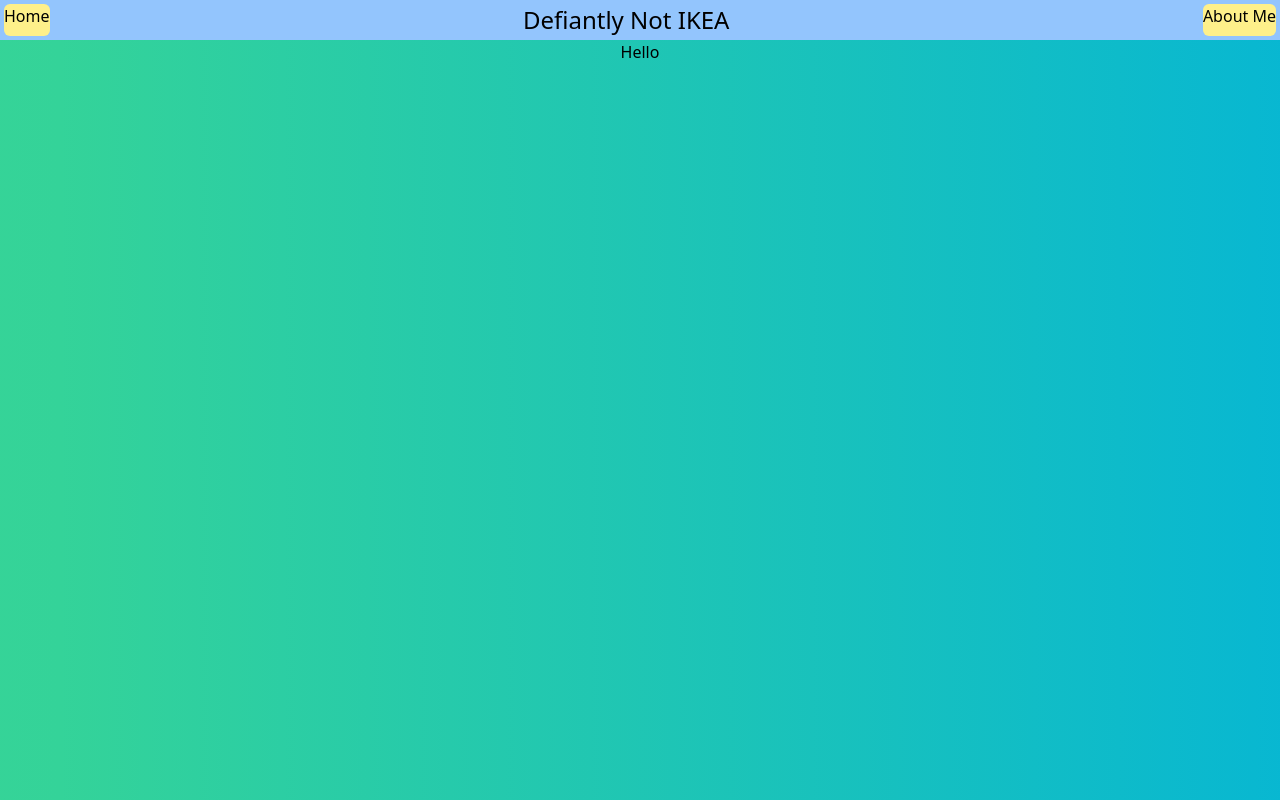
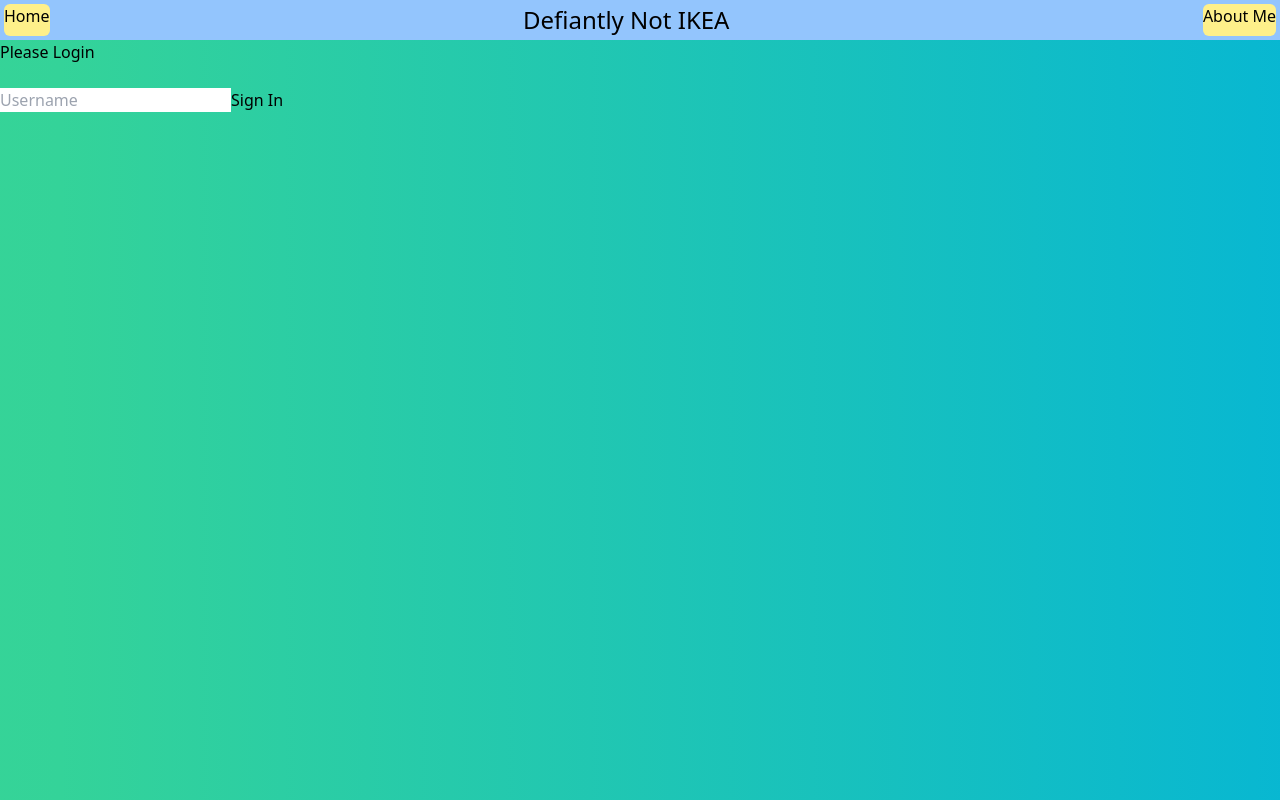
Before and after one commit to kiwi334334/t3app, a Next.js app: page /about in a window 1280 px wide. Built offline with nearby package versions, Linux system fonts and the light colour scheme.

Commit message:
modified:   src/app/about/page.tsx 	modified:   src/app/page.tsx 	modified:   src/styles/globals.css

```diff
--- a/src/app/about/page.tsx
+++ b/src/app/about/page.tsx
@@ -1,12 +1,41 @@
+"use client"
+import { useState } from "react";
 import NavBar from "~/components/navbar";
 
+interface signinproptypes {
+  bool: boolean,
+  username: string,
+  changeusername:any
+  togglesigninbool:any
+};
+
 export default function Aboutpage() {
+  const [signedinbool, togglesigninbool] = useState(false);
+  const [username, changeusername] = useState("");
+  return (
+    <div className="w-screen h-screen bg-blue-100 animate-gradient-x bg-gradient-to-r from-green-400 via-emerald-400 to-cyan-500">
+      <NavBar />
+      <div className="">
+        <Signin bool={signedinbool}  username={username} changeusername={changeusername} togglesigninbool={togglesigninbool} />
+      </div>
+    </div>
+  );
+};
+
+function Signin({ bool, username, changeusername, togglesigninbool }: signinproptypes) {
+  if (bool) {
     return (
-        <div className="w-screen h-screen bg-blue-100 animate-gradient-x bg-gradient-to-r from-green-400 via-emerald-400 to-cyan-500">
-            <NavBar />
-            <div className="flex justify-center align-middle">
-                <h1>Hello</h1>
-            </div>
-        </div>
-    )
-}
+      <>
+        <h1>hello{username}</h1>
+      </>
+    );
+  } else {
+    return (
+      <>
+        <h1>Please Login </h1><br/>
+        <input onChange={(e) => {changeusername(e.target.value)}} placeholder="Username" />
+        <button onClick={() => {togglesigninbool(true)}}>Sign In</button>
+      </>
+    );
+  };
+};
--- a/src/app/page.tsx
+++ b/src/app/page.tsx
@@ -2,6 +2,13 @@
 import { useState } from "react";
 import { useBetween } from "use-between";
 import NavBar from "~/components/navbar";
+
+interface itemtypes {
+  imgURL: string,
+  price: number,
+  title: string,
+  type: string
+};
 
 const useFormState = () => {
   const [cart, addtocart] = useState(["THIS IS THE CART", "WHEN YOU ADD IT WILL SHOW HERE"])
@@ -20,7 +27,7 @@
 const useSharedFormState = () => useBetween(useFormState);
 
 export default function HomePage() {
-  const { cart, cost, allamounts } = useSharedFormState();
+  const { cart, cost, allamounts, addtoallamounts, addtocart, addtocost } = useSharedFormState();
   return (
     <div className="w-screen h-screen">
       <NavBar />
@@ -34,7 +41,7 @@
       <div className="fixed right-[30%] h-full w-[40%] overflow-scroll">
         <div className="overflow-scroll h-full w-full bg-stone-300 scrollbar-hide p-10">
           <h1>COUCHES</h1>
-          <Iteminstore type={"Couch"} title={"NIKEA Auto Fold"} price={400} imgURL={"https://d2xcq4qphg1ge9.cloudfront.net/assets/130047/3795631/original_sofa_1000px.png"} /><br />
+          <Iteminstore type={"Couch"} title={"NIKEA Auto Fold 300"} price={400} imgURL={"https://static.vecteezy.com/system/resources/previews/022/219/389/original/white-sofa-isolated-on-a-transparent-background-png.png"} /><br />
           <Iteminstore type={"Couch"} title={"NIKEA Auto Fold"} price={300} imgURL={"/couch2.png"} /><br />
           <h1>TABLES</h1>
           <Iteminstore type={"Table"} title={"NIKEA Basic Table"} price={250} imgURL={"https://upload.wikimedia.org/wikipedia/commons/thumb/3/3a/Dinner_table_side_pine_wood_large_table.png/1200px-Dinner_table_side_pine_wood_large_table.png"} /><br />
@@ -48,13 +55,16 @@
             <h1 key={i}>— {item}:{allamounts[i]}</h1>
           );
         })}
-        <h1 className="bottom-0 absolute ">the final price is {cost}</h1>
+        <div className="bottom-0 absolute ">
+          <h1>the final price is {cost}</h1>
+          <button onClick={() => {addtoallamounts([]); addtocart([]); addtocost(0)}}>Clear Cart</button>
+        </div>
       </div>
     </div>
   );
-}
+};
 
-function Iteminstore({ imgURL, price, title, type }) {
+function Iteminstore({ imgURL, price, title, type }: itemtypes) {
   const { cart, cost, addtocost, addtocart, allamounts, addtoallamounts } = useSharedFormState();
   const [amount, setamount] = useState(1);
   const copyallamounts = allamounts
@@ -73,5 +83,5 @@
         <button className="border-3 border-solid border-black" id="1btn" onClick={() => { addtocart([...cartcopy, title]); addtocost(cost + (price * amount)); addtoallamounts([...copyallamounts, `${amount}`]) }}>{title}</button>
       </div>
     </>
-  )
-}
+  );
+};
--- a/src/styles/globals.css
+++ b/src/styles/globals.css
@@ -1,3 +1,7 @@
 @tailwind base;
 @tailwind components;
 @tailwind utilities;
+
+body{
+  overflow:hidden;
+}
```
